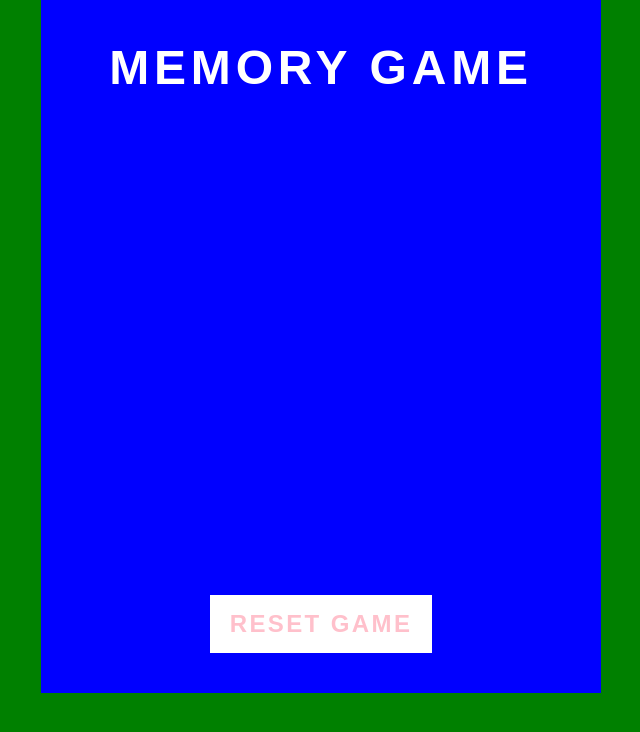
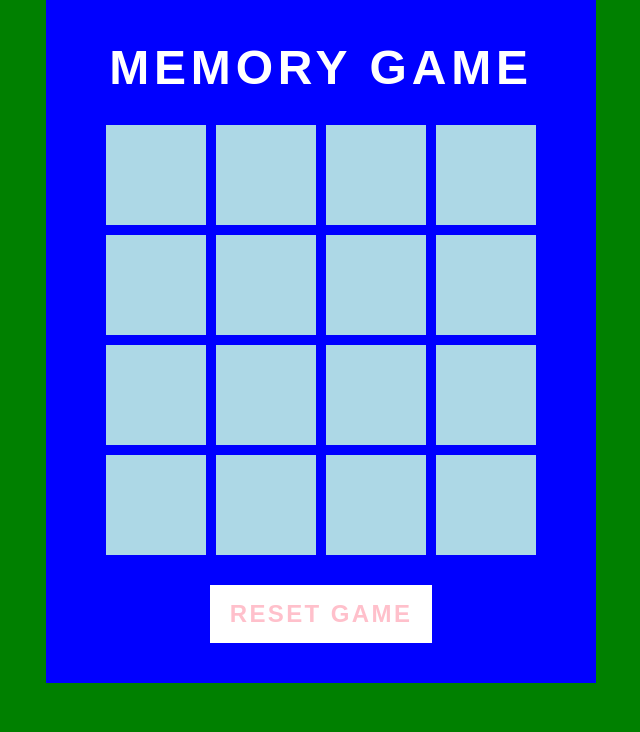
Before and after one commit to sadiyameem/memory-game, a plain HTML site: page index.html in a window 1280 px wide. Shown: the whole page, without its empty margins (319-959 px from the left). Drawn offline with Linux system fonts and the light colour scheme.

Commit message:
added css, html and js to mak eit look alive and functional

```diff
--- a/index.html
+++ b/index.html
@@ -10,7 +10,7 @@
         <div class="container">
             <h2>Memory Game</h2>
             <div class="game"></div>
-            <button class="reset">Reset Game</button>
+            <button class="reset" onclick="window.location.reload()">Reset Game</button>
         </div>
         <script src="script.js"></script>
     </body>
--- a/script.js
+++ b/script.js
@@ -1 +1,22 @@
 const emojis = ["🐶","🐶","🐱","🐱","🦊","🦊","🐻","🐻","🐥","🐥","🦅","🦅","🐸","🐸","🦕","🦕"];
+var shuf_emojis = emojis.sort(() => (Math.random() > .5) ? 2 : -1);
+for ( var i =0; i<emojis.length; i++){
+    let box = document.createElement('div')
+    box.className = 'item';
+    box.innerHTML = shuf_emojis[i]
+
+    box.onclick = function(){
+        this.classList.add('boxOpen')
+        setTimeout(function(){
+            if(document.querySelectorAll('.boxOpen').length > 1){
+                if(document.querySelectorAll('.boxOpen')[0].innerHTML == document.querySelectorAll('.boxOpen')[1].innerHTML){
+                    document.querySelectorAll('.boxOpen')[0].classList.add
+                    ('boxMatch')
+                    document.querySelectorAll('.boxOpen')[1].classList.add
+                    ('box.Match')
+                }
+            }
+        },500)
+    }
+    document.querySelector('.game').appendChild(box);
+}
--- a/style.css
+++ b/style.css
@@ -48,11 +48,42 @@ h2 {
 }
 
 .game {
-    width: 440px;
-    height: 440px;
+    width: 430px;
+    height: 430px;
     display: flex;
     flex-wrap: wrap;
     gap: 10px;
     transform-style: preserve-3d;
-    perspective: 400px;
+    perspective: 500px;
 }
+
+.item {
+    position: relative;
+    width: 100px;
+    height: 100px;
+    display: flex;
+    justify-content: center;
+    align-items: center;
+    font-size: 3em;
+    background: white;
+    transform: rotatY(0deg);
+    transition: 0.25s;
+}
+
+.item:after {
+    transform: rotateY(0deg);
+}
+
+.item:after {
+    content: "";
+    position: absolute;
+    inset: 0;
+    background: lightblue;
+    transition: 0.25s;
+    transform: rotateY(0deg);
+    backface-visibility: hidden;
+}
+
+.boxOpen:after {
+    transform: rotateY(180deg);
+}
```
